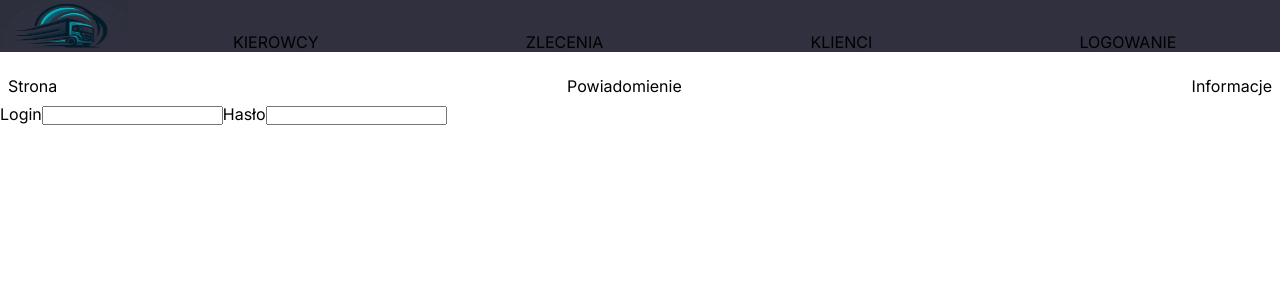
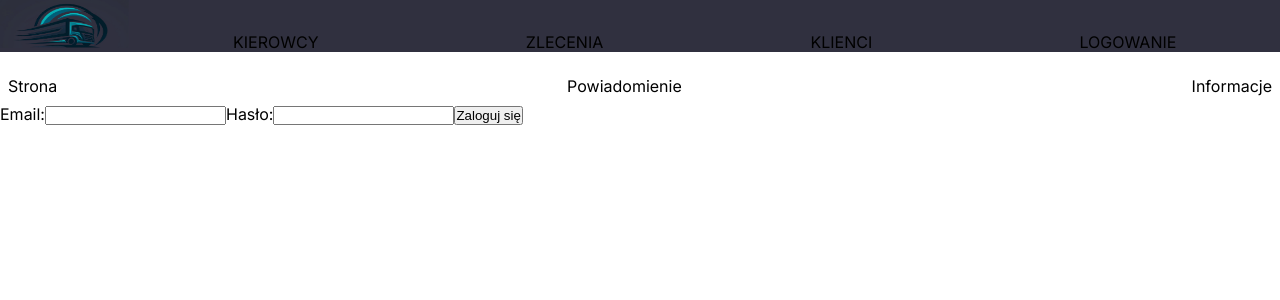
Before and after one commit to erpkis/shipping_app, a Next.js app in the folder frontend/: page /session in a window 1280 px wide. Shown: the top 300 px of the page. Built offline with nearby package versions, Linux system fonts and the light colour scheme.

Commit message:
add axios login to react

```diff
--- a/frontend/src/app/session/page.tsx
+++ b/frontend/src/app/session/page.tsx
@@ -1,22 +1,53 @@
+import axios from "axios";
+import { useState } from "react";
+
 export default function Session() {
+  const [email, setEmail] = useState('');
+  const [password, setPassword] = useState('');
+  const [error, setError] = useState(null);
+
+  const handleLogin = async (event: any) => {
+    event.preventDefault();
+    try {
+      const response = await axios.post('http://localhost:3000/login', {
+        user: {
+          email: email,
+          password: password
+        }
+      });
+
+      if (response.status === 200) {
+        console.log('Logowanie pomyślne', response.data);
+
+      } else {
+        //error
+      }
+    } catch (error) {
+      console.error('Błąd podczas logowania:', error);
+    }
+  };
 
   return (
-    <main>
-      <div>
-        <form >
-            <label htmlFor="login">Login</label>
-            <input id="login" type="text" />
+    <form onSubmit={handleLogin}>
+      <label htmlFor="email">Email:</label>
+      <input
+        type="email"
+        id="email"
+        value={email}
+        onChange={(e) => setEmail(e.target.value)}
+      />
 
-            <label htmlFor="pass">Hasło</label>
-            <input id="pass" type="password" />
-        </form>
+      <label htmlFor="password">Hasło:</label>
+      <input
+        type="password"
+        id="password"
+        value={password}
+        onChange={(e) => setPassword(e.target.value)}
+      />
 
+      <button type="submit">Zaloguj się</button>
 
-      </div>
-
-      <div>
-
-      </div>
-    </main>
+      {error && <p>{error}</p>}
+    </form>
   );
 }
```
